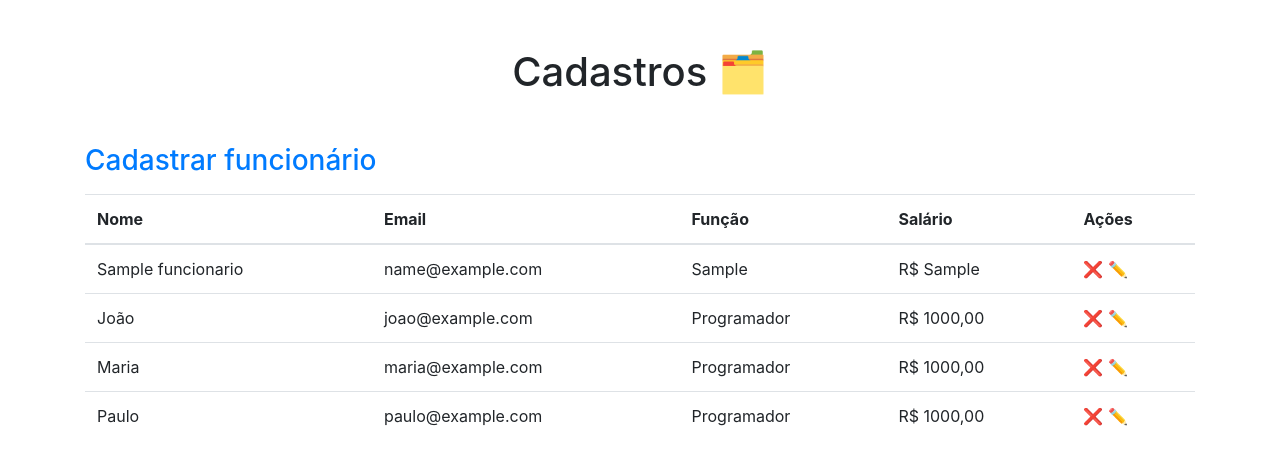
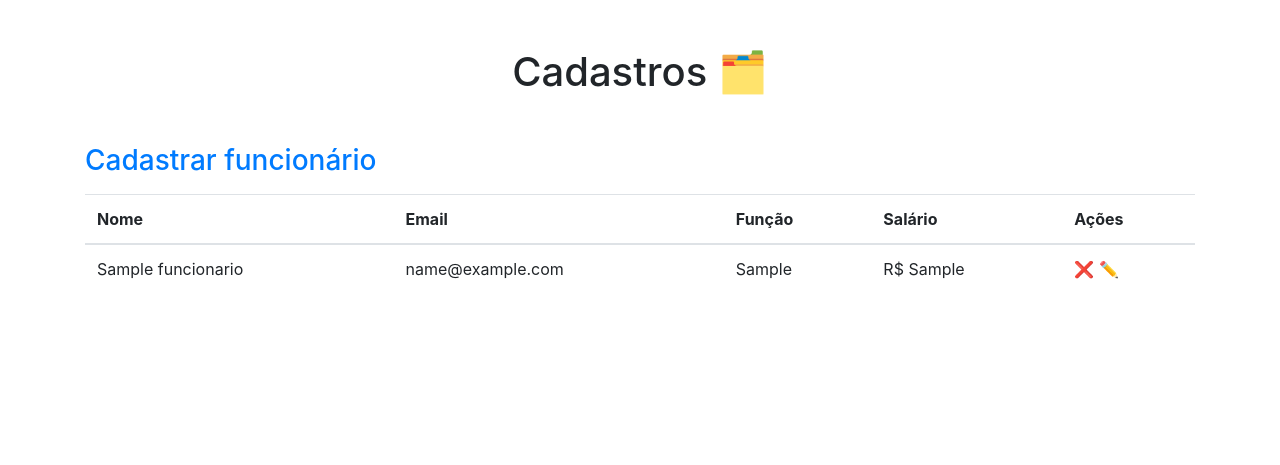
Before and after one commit to HenriqueMichelini/introphp, a PHP site: page / in a window 1280 px wide. Shown: the top 465 px of the page. Run offline with PHP 8.4, Linux system fonts and the light colour scheme; tables that the repository leaves empty or names only in its code hold one stand-in row (values such as "Sample post").

Commit message:
REMOVE <tr>'s FROM index.php

```diff
--- a/index.php
+++ b/index.php
@@ -39,27 +39,6 @@
 
             mysqli_close($conn);
             ?>
-            <tr>
-            <td>João</td>
-            <td>joao@example.com</td>
-            <td>Programador</td>
-            <td>R$ 1000,00</td>
-            <td><?php echo "\u{274C} ✏️"?></td>
-            </tr>
-            <tr>
-            <td>Maria</td>
-            <td>maria@example.com</td>
-            <td>Programador</td>
-            <td>R$ 1000,00</td>
-            <td><?php echo "\u{274C} ✏️"?></td>
-            </tr>
-            <tr>
-            <td>Paulo</td>
-            <td>paulo@example.com</td>
-            <td>Programador</td>
-            <td>R$ 1000,00</td>
-            <td><?php echo "\u{274C} ✏️"?></td>
-            </tr>
         </tbody>
         </table>
     </div>
```
